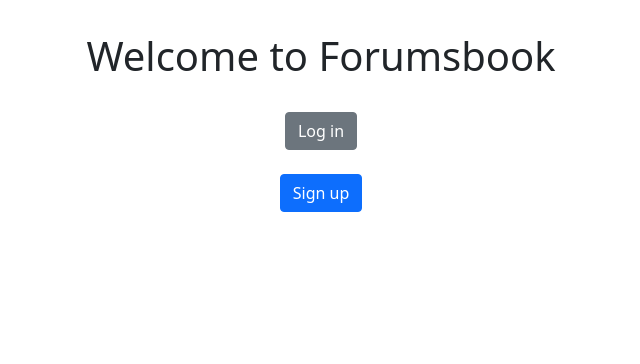
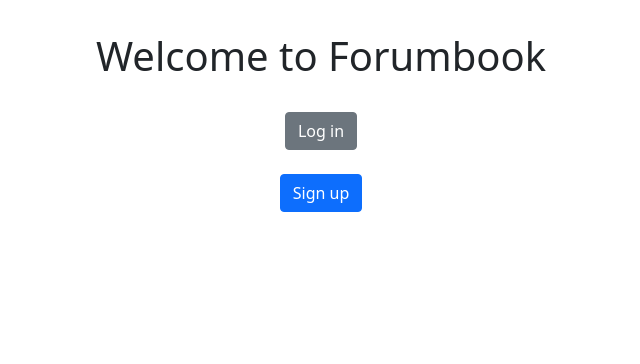
Before and after one commit to dev-minjin-chou/Cloud-A3-Project, a Flask app: page / in a window 1280 px wide. Shown: the part 56-420 px from the top of the page, without its empty margins (319-959 px from the left). Run offline with Flask 2, Linux system fonts and the light colour scheme; some libraries are stand-ins or nearby versions.

Commit message:
correct site title

```diff
--- a/templates/home.html
+++ b/templates/home.html
@@ -12,14 +12,14 @@
     {% endif %}
 
     <div class="pt-3 d-flex flex-column justify-content-center align-items-center">
-        <h1>Welcome to Forumsbook</h1><br>
+        <h1>Welcome to Forumbook</h1><br>
 
         <form action="{{ url_for('login') }}" method="GET">
             <button type="submit" class="btn btn-secondary">Log in</button>
         </form>
         <br>
         <form action="{{ url_for('register') }}" method="GET">
-            <button type="submit" class="btn btn-primary" color="white">Sign up</button>
+            <button type="submit" class="btn btn-primary">Sign up</button>
         </form>
     </div>
 
--- a/templates/index.html
+++ b/templates/index.html
@@ -4,7 +4,7 @@
     {% block head %}
         <meta charset="utf-8">
         <meta name="viewport" content="width=device-width, initial-scale=1, shrink-to-fit=no">
-        <title>Forumsbook</title>
+        <title>Forumbook</title>
         <script src="{{ url_for('static', filename='script.js') }}"></script>
 
         <!-- Boostrap for css -->
```
